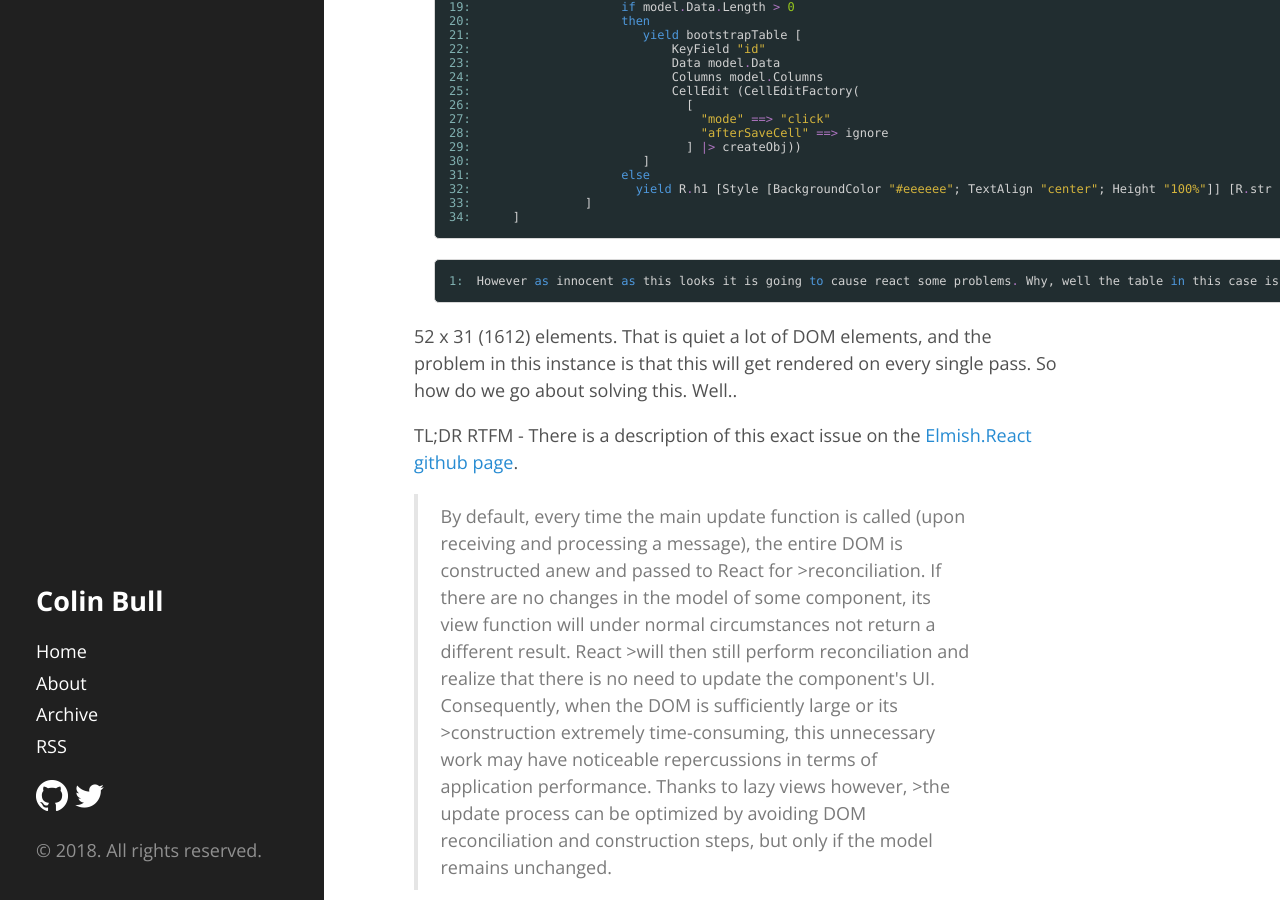
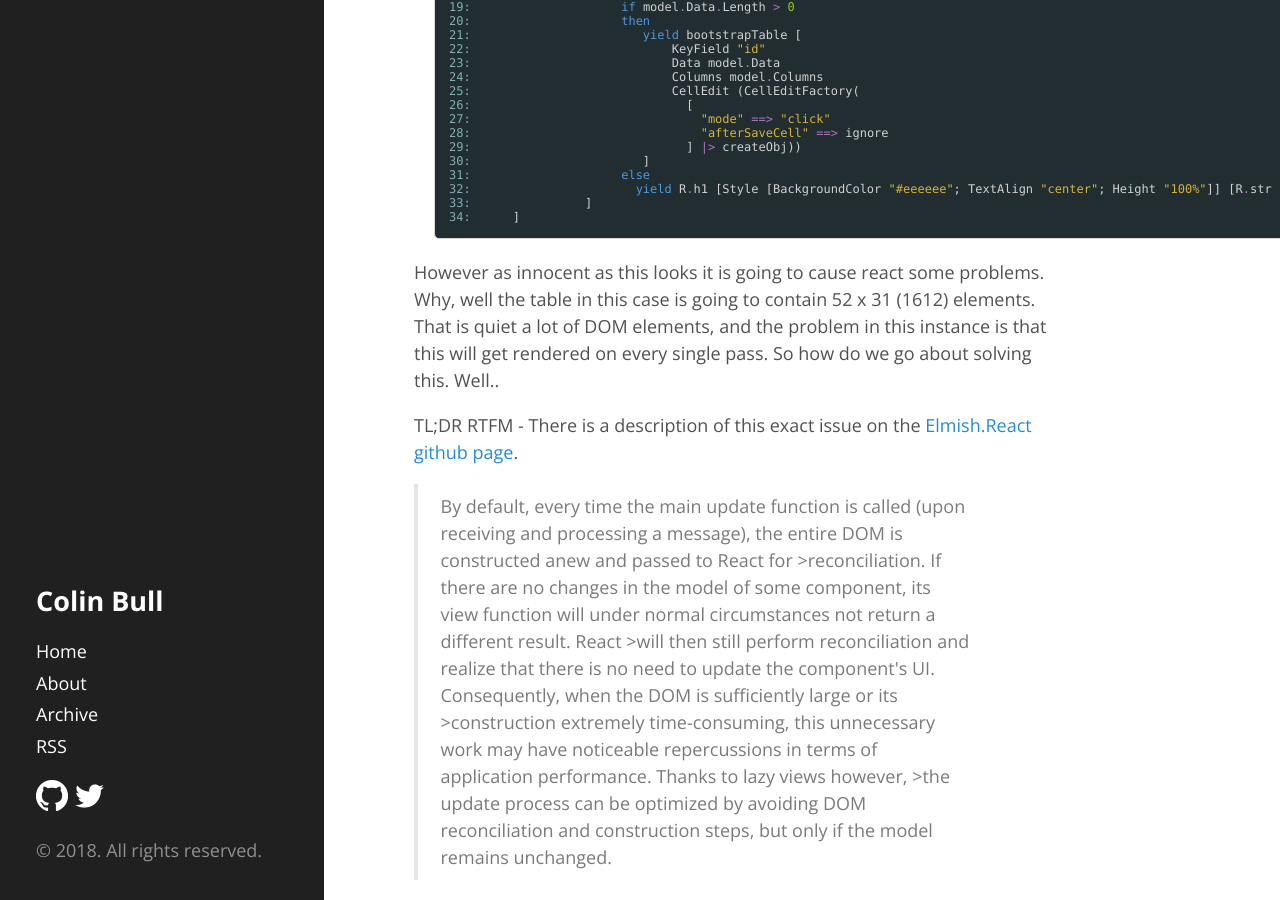
Before and after one commit to colinbull/colinbull.github.io, a Jekyll site: the page built from _posts/2018-02-08-Lazy-Elmish-React.html, in a window 1280 px wide and 900 px high, scrolled down 960 px. Built offline with Jekyll 4.4.1, drawn with Linux system fonts in a browser that asks for light colours; some web fonts are replaced; Markdown is read by kramdown in place of the engine named in the settings; some of the changed text lies outside the part shown.

Commit message:
Adding React lazy views

```diff
--- a/_posts/2018-02-08-Lazy-Elmish-React.html
+++ b/_posts/2018-02-08-Lazy-Elmish-React.html
@@ -1,6 +1,6 @@
 ---
 layout: page
-title: Lazy Elmish React.
+title: Lazy Elmish React
 ---
 
 <p>Recently I have been doing a fair amount with Fable-React-Elmish, and I have had really good results.
@@ -94,17 +94,8 @@
 </tr>
 </table>
 
-<table class="pre"><tr><td class="lines"><pre class="fssnip">
-<span class="l">1: </span>
-</pre>
-</td>
-<td class="snippet"><pre class="fssnip">
-<span class="i">However</span> <span class="k">as</span> <span class="i">innocent</span> <span class="k">as</span> <span class="i">this</span> <span class="i">looks</span> <span class="i">it</span> <span class="i">is</span> <span class="i">going</span> <span class="k">to</span> <span class="i">cause</span> <span class="i">react</span> <span class="i">some</span> <span class="i">problems</span><span class="o">.</span> <span class="i">Why</span>, <span class="i">well</span> <span class="i">the</span> <span class="i">table</span> <span class="k">in</span> <span class="i">this</span> <span class="i">case</span> <span class="i">is</span> <span class="i">going</span> <span class="k">to</span> <span class="i">contain</span></pre>
-</td>
-</tr>
-</table>
-
-<p>52 x 31 (1612) elements. That is quiet a lot of DOM elements, and the problem in this instance is that this will get rendered on every single pass.
+<p>However as innocent as this looks it is going to cause react some problems. Why, well the table in this case is going to contain
+52 x 31 (1612) elements. That is quiet a lot of DOM elements, and the problem in this instance is that this will get rendered on every single pass.
 So how do we go about solving this. Well..</p>
 
 <p>TL;DR RTFM - There is a description of this exact issue on the <a href="https://fable-elmish.github.io/react/#Lazy-views">Elmish.React github page</a>.</p>
```
Also changed, not shown: 1 other file.
